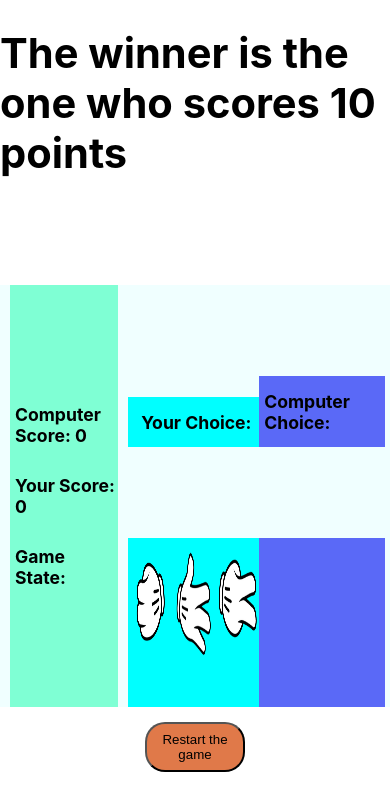
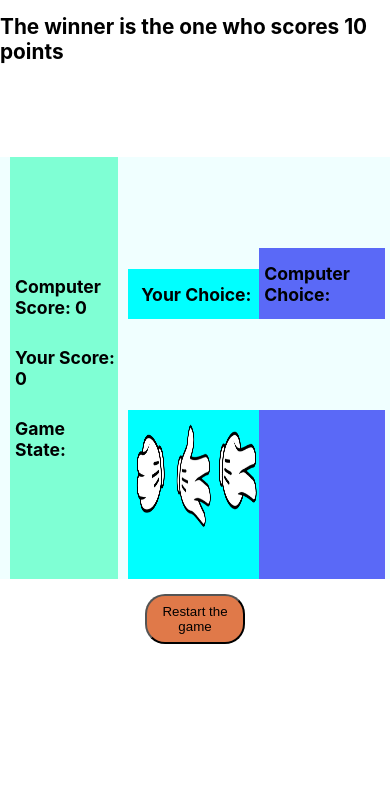
Before and after one commit to Tarhovh/RockPaperAcissors, a React (Create React App) app: page / in a window 390 px wide. Shown: the top 810 px of the page. Built offline with nearby package versions, Linux system fonts and the light colour scheme.

Commit message:
minor change

```diff
--- a/src/App.css
+++ b/src/App.css
@@ -97,7 +97,7 @@ h2 {
 }
 
 @media screen and (max-width: 900px) {
-  header,
+  header, h1,
 .finalState {
     font-size: 1.3rem;
   }
```
